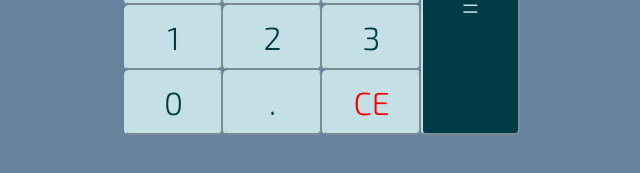
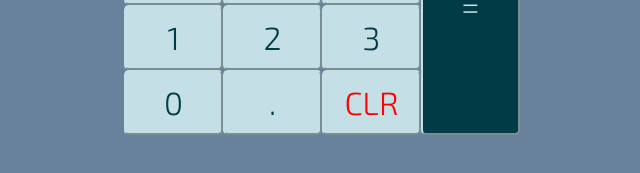
Before and after one commit to LukeTunstallll/Pro_Calculator, a plain HTML site: page index.html in a window 1280 px wide. Shown: the part 455-628 px from the top of the page, 318-958 px from the left. Drawn offline with Linux system fonts and the light colour scheme.

Commit message:
Pro_Calculator

```diff
--- a/index.html
+++ b/index.html
@@ -12,7 +12,7 @@
     <section class="calculator">
       <div class="calculator-block">
         <div class="display__result" id="idresult"></div>
-        <button class="button__clear button">CE</button>
+        <button class="button__clear button">CLR</button>
         <button class="button__add button operator" data-bob="0">+</button>
         <button class="button__subtract button operator" data-bob="1">-</button>
         <button class="button__multiply button operator" data-bob="2">*</button>
--- a/styles.css
+++ b/styles.css
@@ -20,6 +20,7 @@
   justify-content: center;
   color: #003b46;
   font-size: 30px;
+  text-align: center;
   margin: 40px;
 }
 
```
